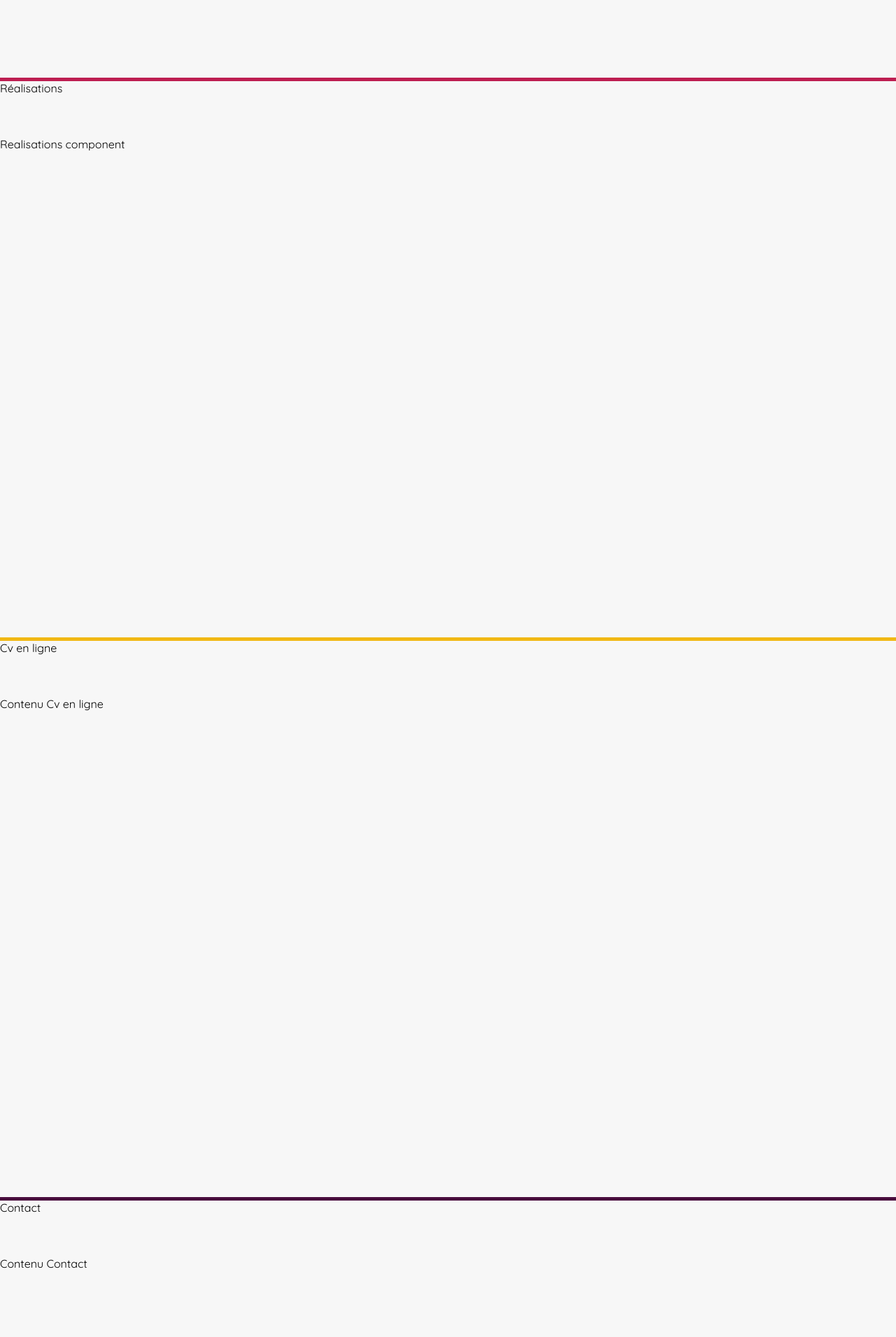
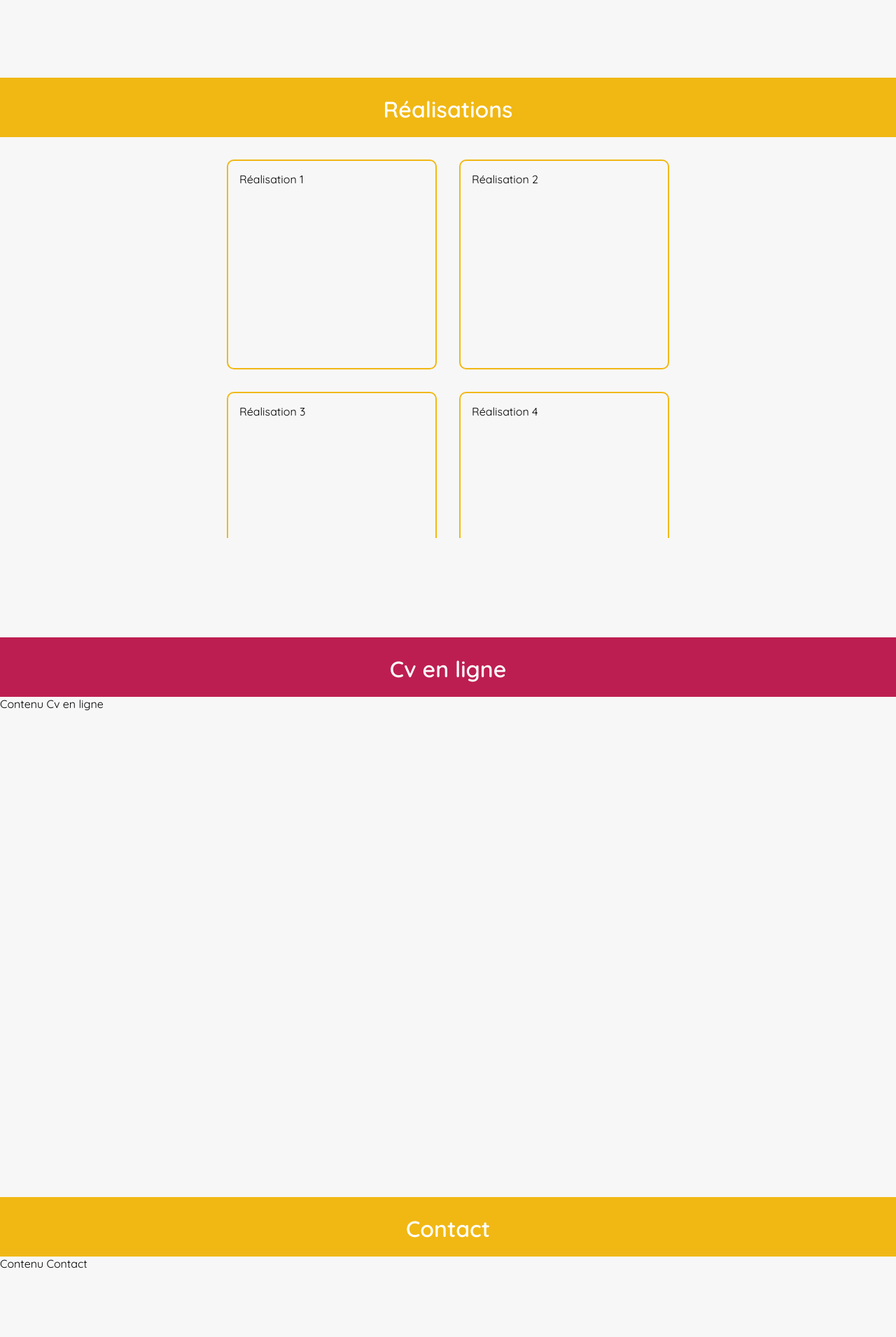
Before and after one commit to paulvscode/mycv, a React (Create React App) app: page / in a window 1280 px wide. Shown: the part 1489-3400 px from the top of the page at 70% size. Built offline with nearby package versions, Linux system fonts and the light colour scheme.

Commit message:
added realisations box

```diff
--- a/src/App.js
+++ b/src/App.js
@@ -45,7 +45,12 @@ function App() {
         {scrollY >= 1 && <UpArrow />}
         <div className='container-grid-contain'>
           <nav id='navbar-fixed-div' className={changeBg}>
-            <div className={"navbar-name " + changeColorNavName}>
+            <div
+              onClick={() => {
+                window.scrollTo({ top: 0, behavior: "smooth" });
+              }}
+              className={"navbar-name " + changeColorNavName}
+            >
               Paul Barraud de Lagerie
             </div>
             <Link
@@ -65,7 +70,7 @@ function App() {
               to='realisations'
               spy={true}
               smooth={true}
-              offset={-98}
+              offset={-94}
               duration={500}
             >
               <div className={"navbar-realisation " + changeColorNav}>
@@ -77,7 +82,7 @@ function App() {
               to='cv'
               spy={true}
               smooth={true}
-              offset={-98}
+              offset={-94}
               duration={500}
             >
               <div className={"navbar-cvenligne " + changeColorNav}>
@@ -89,7 +94,7 @@ function App() {
               to='contact'
               spy={true}
               smooth={true}
-              offset={-98}
+              offset={-94}
               duration={500}
             >
               <div className={"navbar-contact " + changeColorNav}>Contact</div>
--- a/src/Components/Contact/styles.css
+++ b/src/Components/Contact/styles.css
@@ -1,8 +1,19 @@
+* {
+  box-sizing: border-box;
+}
+
 .container-contact {
   height: 100vh;
-  border-top: 5px solid #490b3d;
+  border-top: 5px solid #f1b814;
 }
 
 .positionning-div-contact {
   height: 10vh;
+  display: flex;
+  justify-content: center;
+  align-items: center;
+  font-size: 2rem;
+  background-color: #f1b814;
+  color: white;
+  font-weight: 600;
 }
--- a/src/Components/CvEnLigne/styles.css
+++ b/src/Components/CvEnLigne/styles.css
@@ -1,8 +1,19 @@
+* {
+  box-sizing: border-box;
+}
+
 .container-cv {
   height: 100vh;
-  border-top: 5px solid #f1b814;
+  border-top: 5px solid #bd1e51;
 }
 
 .positionning-div-cv {
   height: 10vh;
+  display: flex;
+  justify-content: center;
+  align-items: center;
+  font-size: 2rem;
+  background-color: #bd1e51;
+  color: white;
+  font-weight: 600;
 }
--- a/src/Components/Realisations/index.js
+++ b/src/Components/Realisations/index.js
@@ -5,7 +5,16 @@ const Realisations = () => {
   return (
     <div className='container-realisations'>
       <div className='positionning-div-realisations'>Réalisations</div>
-      <div className='content-realisations'>Realisations component</div>
+      <div className='content-realisations'>
+        <div className='realisation-box'>Réalisation 1</div>
+        <div className='realisation-box'>Réalisation 2</div>
+        <div className='realisation-box'>Réalisation 3</div>
+        <div className='realisation-box'>Réalisation 4</div>
+        <div className='realisation-box'>Réalisation 5</div>
+        <div className='realisation-box'>Réalisation 6</div>
+        <div className='realisation-box'>Réalisation 7</div>
+        <div className='realisation-box'>Réalisation 8</div>
+      </div>
     </div>
   );
 };
--- a/src/Components/Realisations/styles.css
+++ b/src/Components/Realisations/styles.css
@@ -1,8 +1,43 @@
+* {
+  box-sizing: border-box;
+}
+
 .container-realisations {
   height: 100vh;
-  border-top: 5px solid #bd1e51;
+  border-top: 5px solid #f1b814;
 }
 
 .positionning-div-realisations {
   height: 10vh;
+  display: flex;
+  justify-content: center;
+  align-items: center;
+  font-size: 2rem;
+  background-color: #f1b814;
+  color: white;
+  font-weight: 600;
 }
+
+/* box realisation */
+
+.content-realisations {
+  display: flex;
+  justify-content: center;
+  align-items: center;
+  flex-wrap: wrap;
+  width: 60%;
+  margin: 0 auto;
+  margin-top: 1rem;
+  overflow-y: scroll;
+  height: 70%;
+}
+
+.realisation-box {
+  width: 300px;
+  height: 300px;
+
+  padding: 1rem;
+  margin: 1rem;
+  border-radius: 10px;
+  border: 2px solid #f1b814;
+}
```
